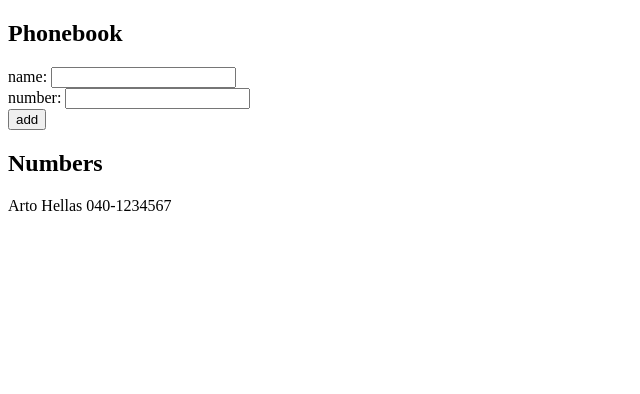
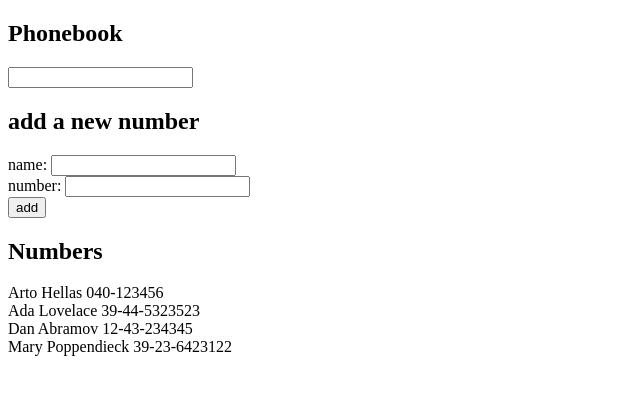
Before and after one commit to ExtendedField/fullstackjake, a React (Vite) app in the folder part2/phonebook/: page / in a window 1280 px wide. Shown: the top 394 px of the page, without its empty margins (0-640 px from the left). Built offline with nearby package versions, Linux system fonts and the light colour scheme.

Commit message:
2.9 (Note: I feel like I am doing a lot of reaching around to make the search feature feel intuative and it makes me wonder if my solution is even remotely close to best practice. I feel my form has to many dependencies)

```diff
--- a/part2/phonebook/src/App.jsx
+++ b/part2/phonebook/src/App.jsx
@@ -3,19 +3,34 @@ import { useState } from "react";
 import Header from "./components/Header";
 import SubmissionForm from "./components/SubmissionForm/SubmissionForm";
 import PhonebookDisplay from "./components/PhonebookDisplay/PhonebookDisplay";
+import SearchBar from "./components/SearchBar";
 
 const App = () => {
   const [persons, setPersons] = useState([
-    { name: "Arto Hellas", number: "040-1234567" },
+    { name: "Arto Hellas", number: "040-123456", id: 1 },
+    { name: "Ada Lovelace", number: "39-44-5323523", id: 2 },
+    { name: "Dan Abramov", number: "12-43-234345", id: 3 },
+    { name: "Mary Poppendieck", number: "39-23-6423122", id: 4 },
   ]);
+  const [filtered, setFiltered] = useState([...persons]);
+  const [search, setSearch] = useState("");
   const [newName, setNewName] = useState("");
   const [newNumber, setNewNumber] = useState("");
 
   return (
     <div>
       <Header name="Phonebook" />
+      <SearchBar
+        search={search}
+        setSearch={setSearch}
+        persons={persons}
+        setFiltered={setFiltered}
+      />
+      <Header name="add a new number" />
       <SubmissionForm
         persons={persons}
+        search={search}
+        setFiltered={setFiltered}
         newName={newName}
         setNewName={setNewName}
         newNumber={newNumber}
@@ -23,7 +38,7 @@ const App = () => {
         setPersons={setPersons}
       />
       <Header name="Numbers" />
-      <PhonebookDisplay persons={persons} />
+      <PhonebookDisplay filtered={filtered} />
     </div>
   );
 };
--- a/part2/phonebook/src/components/PhonebookDisplay/PhonebookDisplay.jsx
+++ b/part2/phonebook/src/components/PhonebookDisplay/PhonebookDisplay.jsx
@@ -1,9 +1,9 @@
 import Person from "./Person";
 
-const PhonebookDisplay = ({ persons }) => {
+const PhonebookDisplay = ({ filtered }) => {
   return (
     <div>
-      {persons.map((person) => (
+      {filtered.map((person) => (
         <Person key={person.name} person={person} />
       ))}
     </div>
--- /dev/null
+++ b/part2/phonebook/src/components/SearchBar.jsx
@@ -0,0 +1,20 @@
+const SearchBar = ({ search, setSearch, persons, setFiltered }) => {
+  const handleSearch = (event) => {
+    const searchValue = event.target.value;
+    console.log(searchValue);
+    const peopleToShow =
+      search.length === 0
+        ? [...persons]
+        : persons.filter((person) => person.name.includes(searchValue));
+    console.log(peopleToShow);
+    setSearch(searchValue);
+    setFiltered(peopleToShow);
+  };
+
+  return (
+    <div>
+      <input value={search} onChange={handleSearch} />
+    </div>
+  );
+};
+export default SearchBar;
--- a/part2/phonebook/src/components/SubmissionForm/SubmissionForm.jsx
+++ b/part2/phonebook/src/components/SubmissionForm/SubmissionForm.jsx
@@ -3,6 +3,8 @@ import FormField from "./FormField";
 
 const SubmissionForm = ({
   persons,
+  search,
+  setFiltered,
   newName,
   setNewName,
   newNumber,
@@ -16,7 +18,11 @@ const SubmissionForm = ({
       console.log(persons);
       setPersons([...persons]);
     } else {
-      setPersons([...persons, { name: newName, number: newNumber }]);
+      const newPhonebook = [...persons, { name: newName, number: newNumber }];
+      setPersons(newPhonebook);
+      setFiltered(
+        newPhonebook.filter((person) => person.name.includes(search)),
+      );
     }
   };
   const handleNameChange = (event) => {
```
